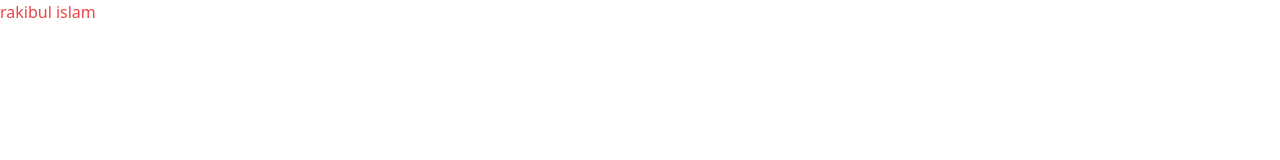
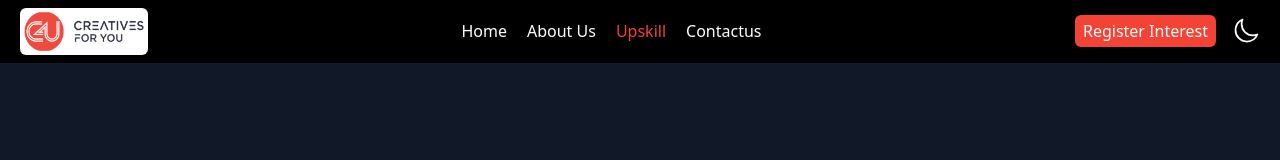
Before and after one commit to rakibulislam161363/tailwind-project-02, a website built with Vite: page index.html in a window 1280 px wide. Built offline with nearby package versions, Linux system fonts and the light colour scheme.

Commit message:
heder section ses

```diff
--- a/index.html
+++ b/index.html
@@ -1,13 +1,54 @@
 <!DOCTYPE html>
-<html lang="en">
+<html lang="en" class="dark" id="htmlTag">
 <head>
   <meta charset="UTF-8">
   <meta name="viewport" content="width=device-width, initial-scale=1.0">
   <title>Tailwind | Project</title>
   <link rel="stylesheet" href="style.css">
 </head>
-<body>
-  <h1 class="text-red-500">rakibul islam</h1>
+<body class="bg-white dark:bg-gray-900">
+  <header class="py-2 px-2 md:px-5 bg-white flex justify-between dark:bg-black">
+    <!-- header first -->
+     <div class="md:w-32 w-20">
+      <img class="dark:bg-white p-1 rounded-md" src="./image/c4u full logo_2022 1.png" alt="">
+     </div>
+     <!-- nav second -->
+
+     <nav class="hidden md:flex items-center">
+      <ul class="flex gap-5 flex-none dark:text-white cursor-pointer">
+        <li>Home</li>
+        <li>About Us</li>
+        <li class="text-[#F44335]">Upskill</li>
+        <li>Contactus</li>
+      </ul>
+     </nav>
+
+     <!-- button and heder last -->
+      <div class="flex gap-2 md:gap-4 items-center">
+        <button class="bg-[#F44335] text-white px-2 py-1 rounded-md hover:transition-all hover:scale-x-105">Register Interest</button>
+        <button class="hover:scale-105 transition-all" id="darks">
+          <svg xmlns="http://www.w3.org/2000/svg" fill="none" viewBox="0 0 24 24" stroke-width="1.5" stroke="currentColor"
+            class="size-7 dark:stroke-white">
+            <path stroke-linecap="round" stroke-linejoin="round"
+              d="M21.752 15.002A9.72 9.72 0 0 1 18 15.75c-5.385 0-9.75-4.365-9.75-9.75 0-1.33.266-2.597.748-3.752A9.753 9.753 0 0 0 3 11.25C3 16.635 7.365 21 12.75 21a9.753 9.753 0 0 0 9.002-5.998Z" />
+          </svg>
+        </button>
+
+      </div>
+  </header>
+
+
+
+
+  <script>
+   const htmltag = document.getElementById("htmlTag");
+   const change = document.getElementById("darks");
+
+   change.addEventListener("click", function(){
+    htmltag.classList.toggle("dark");
+   });
+
+  </script>
 
 </body>
 </html>
--- a/tailwind.config.js
+++ b/tailwind.config.js
@@ -1,6 +1,6 @@
 /** @type {import('tailwindcss').Config} */
 module.exports = {
-  darkMode:"class",
+  darkMode:'class',
   content: ['*'],
   theme: {
     extend: {},
```
Also changed, not shown: image/Checkmark.png (added), image/Connector Vector.png (added), image/Connector Vector02.png (added), image/Connector Vector03.png (added), image/Google.png (added), image/Group 238902.png (added), image/IT Support 1.png (added), image/IT_social 1.png (added), image/Mask group.png (added), image/Vector 1.png (added), image/Vector 2.png (added), image/Work & Pensions.png (added), image/brooke-cagle-g1Kr4Ozfoac-unsplash 2.png (added), image/c4u full logo_2022 1.png (added), 1 more files.
